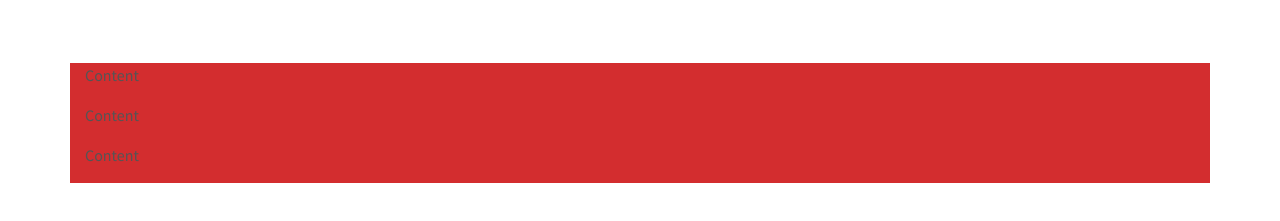
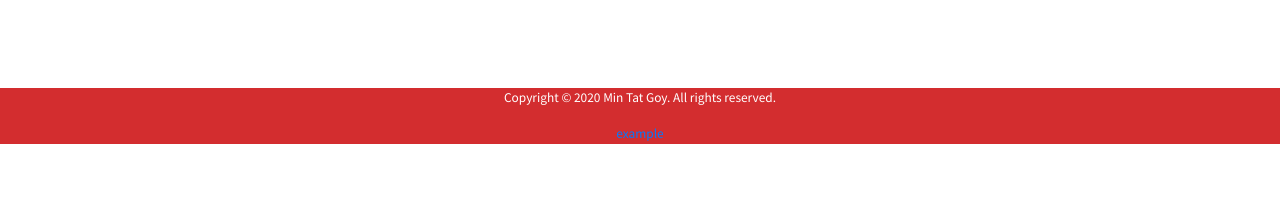
Before and after one commit to davidgoy/davidgoy.github.io, a plain HTML site: page index.html in a window 1280 px wide. Shown: the part 129-350 px from the top of the page. Drawn offline with nearby package versions, Linux system fonts and the light colour scheme.

Commit message:
Update page

```diff
--- a/css/main.css
+++ b/css/main.css
@@ -4,20 +4,20 @@ body {
   color: #555;
 }
 
+h1, h2, h3, h4, h5, h6 {
+
+  font-family: 'Roboto', sans-serif;
+  color: #222;
+}
+
+/* -------------------------------------------------------------------------- */
+/* HEADER */
+/* -------------------------------------------------------------------------- */
+
 header {
 
   padding-top: 25px;
   padding-bottom: 50px;
-}
-
-main {
-
-}
-
-h1, h2, h3, h4, h5, h6 {
-
-  font-family: 'Roboto', sans-serif;
-  color: #222;
 }
 
 #header h1 {
@@ -33,3 +33,35 @@ h1, h2, h3, h4, h5, h6 {
   color: #222;
   font-size: 1.0rem;
 }
+
+/* -------------------------------------------------------------------------- */
+/* MAIN */
+/* -------------------------------------------------------------------------- */
+
+main {
+
+}
+
+/* -------------------------------------------------------------------------- */
+/* FOOTER */
+/* -------------------------------------------------------------------------- */
+
+footer {
+
+  /* Take up the entire width of the viewport (thus breaking out of Bootstrap's constraints) */
+  width: 100vw;
+  position: relative;
+  left: calc(-1 * (100vw - 100%) / 2);
+
+  min-height: 50px;
+  margin-top: 25px;
+  background-color: #d32d2f;
+
+  color: #fff;
+  font-size: smaller;
+}
+
+footer a:hover, footer a:active {
+
+  color: #fff;
+}
--- a/index.html
+++ b/index.html
@@ -53,11 +53,9 @@
 
         <div class="row">
 
-          <div class="col" style="width: 100vw; background-color: #d32d2f;">
+          <div class="col">
 
-            <p>Content</p>
-            <p>Content</p>
-            <p>Content</p>
+
 
           </div>
 
@@ -66,6 +64,13 @@
       </div>
 
     </main>
+
+    <footer>
+
+      <p class="text-center">Copyright &copy; 2020 Min Tat Goy. All rights reserved.</p>
+      <p class="text-center"><a href="https://example.com">example</a></p>
+
+    </footer>
 
     <!-- Bootstrap -->
     <script src="https://code.jquery.com/jquery-3.4.1.slim.min.js" integrity="sha384-J6qa4849blE2+poT4WnyKhv5vZF5SrPo0iEjwBvKU7imGFAV0wwj1yYfoRSJoZ+n" crossorigin="anonymous"></script>
```
